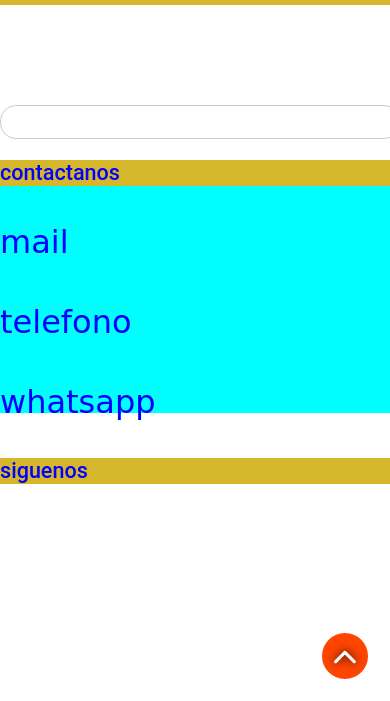
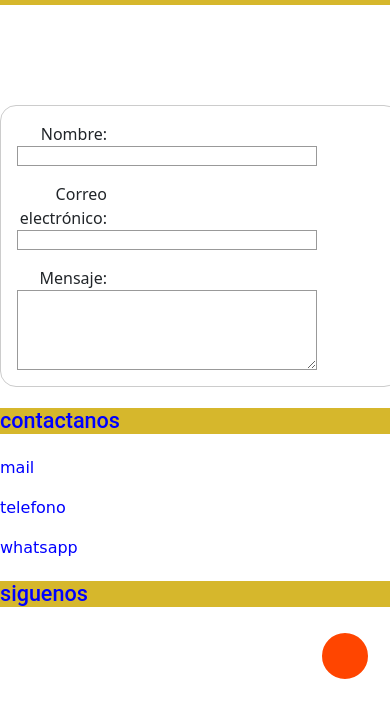
Before and after one commit to fuentesflorencia/prueba, a plain HTML site: page contacto.html in a window 390 px wide. Shown: the part 143-844 px from the top of the page. Drawn offline with nearby package versions, Linux system fonts and the light colour scheme.

Commit message:
estructurayestilo

```diff
--- a/contacto.html
+++ b/contacto.html
@@ -11,9 +11,6 @@
     <link rel="stylesheet" href="estilos.css">
     <title>newdesign</title>
 
-    <!--comienzo de imagen de massa viva-->
-    <link rel="stylesheet" href="https://cdnjs.cloudflare.com/ajax/libs/font-awesome/6.0.0-beta3/css/all.min.css" integrity="sha512-Fo3rlrZj/k7ujTnHg4CGR2D7kSs0v4LLanw2qksYuRlEzO+tcaEPQogQ0KaoGN26/zrn20ImR1DfuLWnOo7aBA==" crossorigin="anonymous" referrerpolicy="no-referrer" />
-    <!--fin de imagen de massa viva-->
 </head>
 <body>
     <!--inicio de navbar-->
@@ -96,6 +93,7 @@
 
         <!--fin de redes-->
         <!--fin de footer-->
+
     <!--Bootstrap JS-->
     <script src="https://cdn.jsdelivr.net/npm/bootstrap@5.1.3/dist/js/bootstrap.bundle.min.js" integrity="sha384-ka7Sk0Gln4gmtz2MlQnikT1wXgYsOg+OMhuP+IlRH9sENBO0LRn5q+8nbTov4+1p" crossorigin="anonymous"></script>
     </body>
--- a/estilos.css
+++ b/estilos.css
@@ -102,7 +102,6 @@ line-height: 50px;
 font-weight: bold;
 text-shadow: 0 0 10px #000;
 }
-
 .footer {
     width: 100%;
     height: 30vh;
@@ -372,19 +371,12 @@ h1 {
 }
 @media screen and (max-width:780px) {
 .footer {
-        font-size: xx-large;
-    }
-    }
-@media screen and (max-width:780px) {
-.footer {
-        background-color: cyan;
         font-family: cursive;
         }
         }
 @media screen and (max-width:1080px) {
 header p {
         font-family: cursive;
-        background-color: deeppink;
             }
             }
 @media screen and (max-width:720px) {
@@ -393,13 +385,11 @@ main.grid-container {
         background-color: lightblue;
                          }
         }
+.contenedor-de-sucursal{
+        display: none;
+        }
 @media screen and (max-width: 320px) {
 main.grid-container{
-    display: none;
-            }
-            }
-@media screen and (max-width: 1020px) {
-.contenedor-de-sucursal{
         display: none;
         }
         }
@@ -478,6 +468,7 @@ transition:all 2s;
     transform: rotate(90deg);
      scale: (2);
     }
+
 /*fin de animacion, transformacion y transicion*/
 
 /*Navbar-colors*/
@@ -485,3 +476,12 @@ transition:all 2s;
     background-color: #d6b72c;
 }
 /*Fin de Navbar-colors*/
+
+/*Posicion vertical*/
+
+@media (orientation:portrait) {
+form ul li {
+display: flex;
+flex-direction: column;
+}
+}
```
Also changed, not shown: index.html (+3 -3 lines), massaviva.html (+6 -11 lines), productos.html (+3 -4 lines), sucursales.html (+6 -8 lines). Lines whose indentation alone changed are shown as unchanged.
